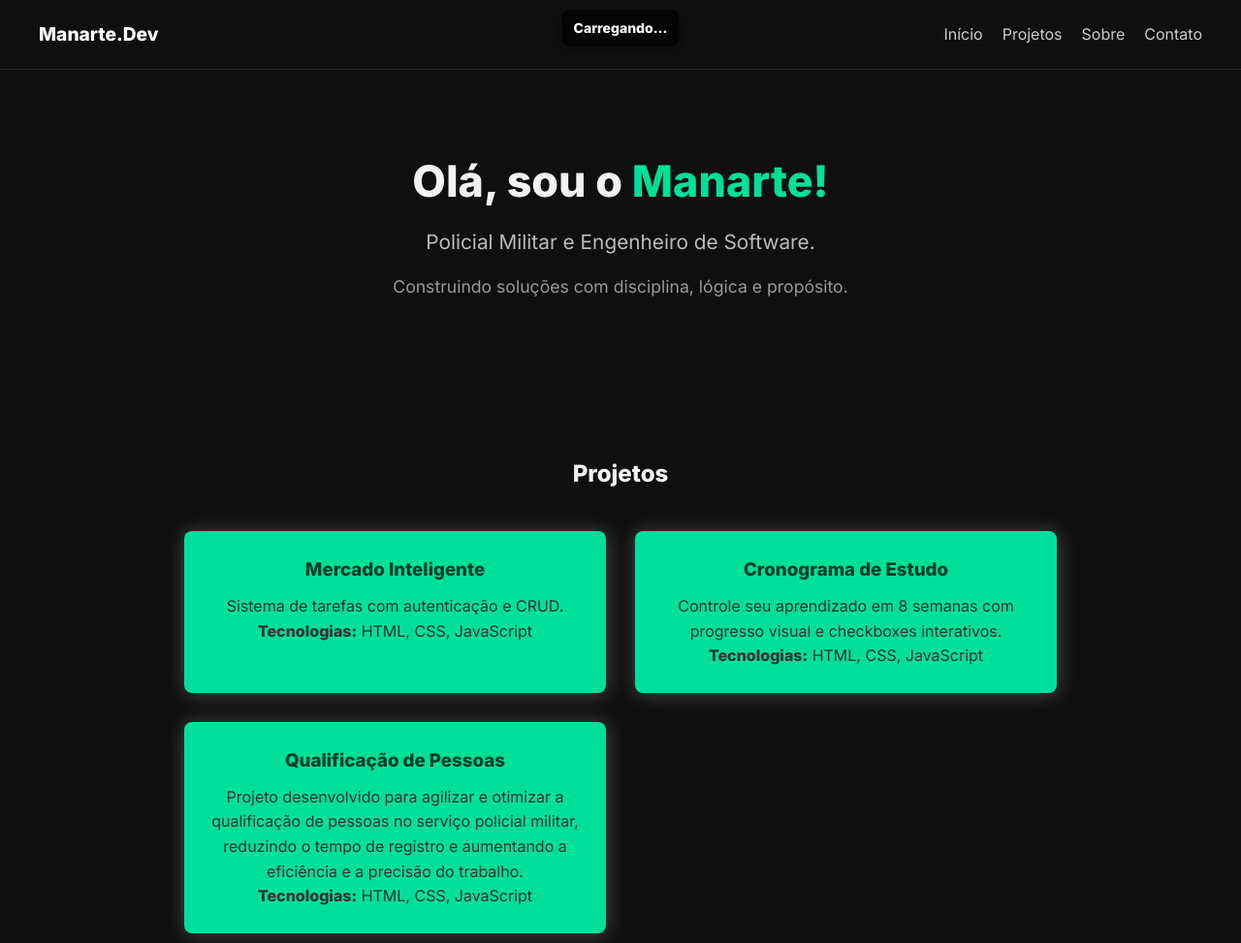
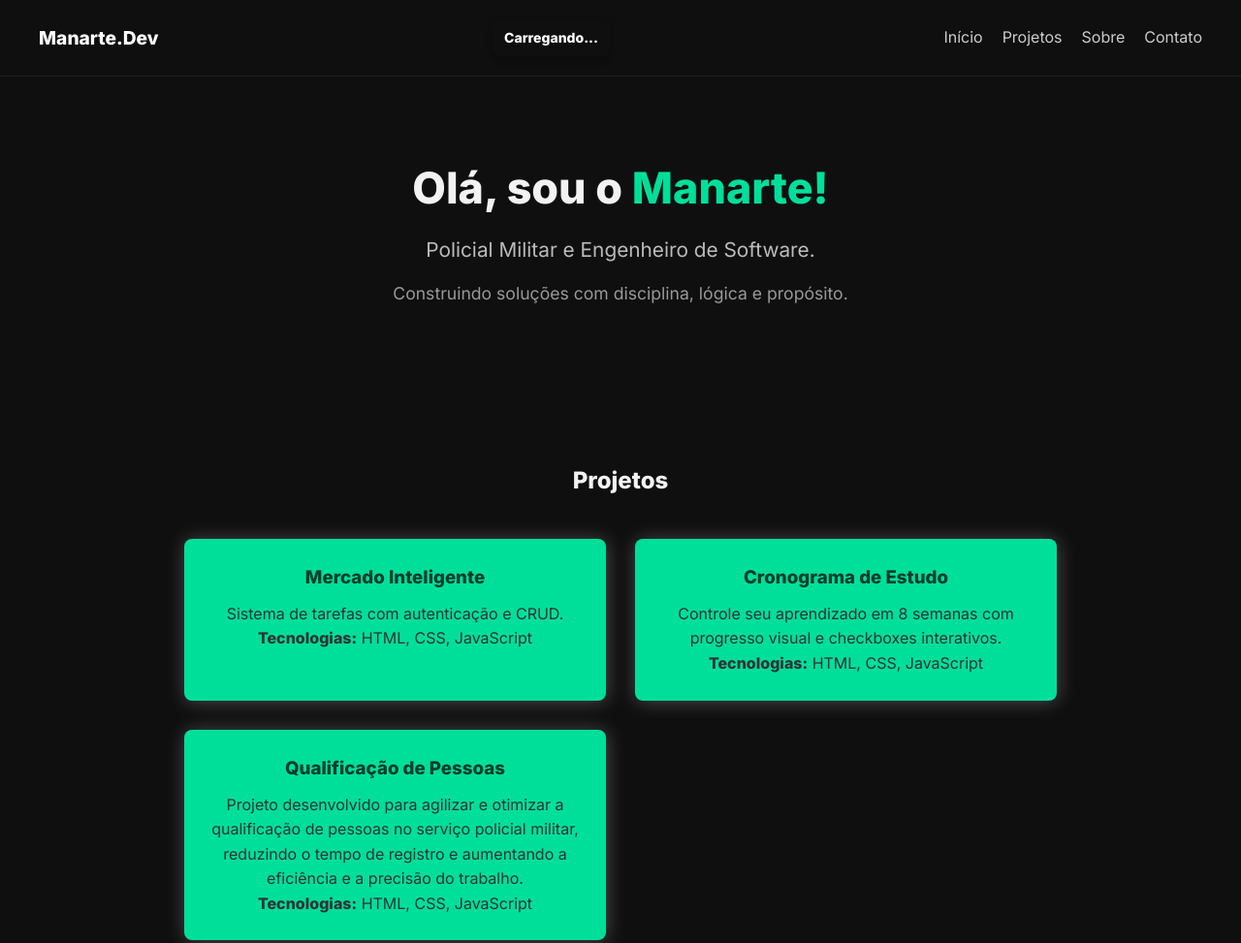
Before and after one commit to Manarte-Dev/portfolioprojeto, a plain HTML site: page index.html in a window 1280 px wide. Shown: the top 973 px of the page at 97% size. Drawn offline with Linux system fonts and the light colour scheme.

Commit message:
previsão parte do flexbox header

```diff
--- a/index.html
+++ b/index.html
@@ -13,6 +13,7 @@
 
   <header class="header">
     <div class="logo">Manarte.Dev</div>
+    <div class="weather-widget" id="weatherWidget">Carregando...</div>
     <button id="btnTopo" class="btn-topo">↑</button>
     <button class="menu-toggle">&#9776;</button>
     <nav class="nav">
@@ -21,7 +22,6 @@
       <a href="#sobre">Sobre</a>
       <a href="#contato">Contato</a>
     </nav>
-    <div class="weather-widget" id="weatherWidget">Carregando...</div>
   </header>
 
   <section id="inicio" class="hero section">
--- a/script.js
+++ b/script.js
@@ -50,6 +50,7 @@ if ('geolocation' in navigator) {
     const city = data.name;
 
     weatherWidget.textContent = `${temp} °C - ${desc} ${city}`;
+    weatherWidget.classList.add('show');
   }    catch (err) {
     weatherWidget.textContent = `Não foi possivel obter dados`
   }
--- a/style.css
+++ b/style.css
@@ -69,27 +69,22 @@ p#funcionalidade{
 }
 
 .weather-widget {
-  position: fixed;
-  top: 10px;                     /* distância do topo */
-  left: 50%;                     /* centraliza horizontalmente */
-  transform: translateX(-50%);
-
-  background: rgba(0, 0, 0, 0.7); /* fundo semi-transparente */
+  background: rgba(0, 0, 0, 0);
   color: #fff;
-  padding: 8px 12px;              /* espaço interno flexível */
+  padding: 8px 12px;
   border-radius: 8px;
   font-size: 14px;
   font-weight: bold;
   text-align: center;
 
-  max-width: 90%;                 /* não ultrapassa 90% da tela */
-  width: auto;                    /* se ajusta ao conteúdo */
-  height: auto;                   /* altura automática */
+  max-width: 90%;
+  width: auto;
+  height: auto;
 
-  z-index: 2000;
+
   box-shadow: 0 4px 6px rgba(0,0,0,0.3);
 
-  transition: all 0.3s ease;      /* transição suave para mudanças */
+  transition: all 0.3s ease;
 }
 
 
```
